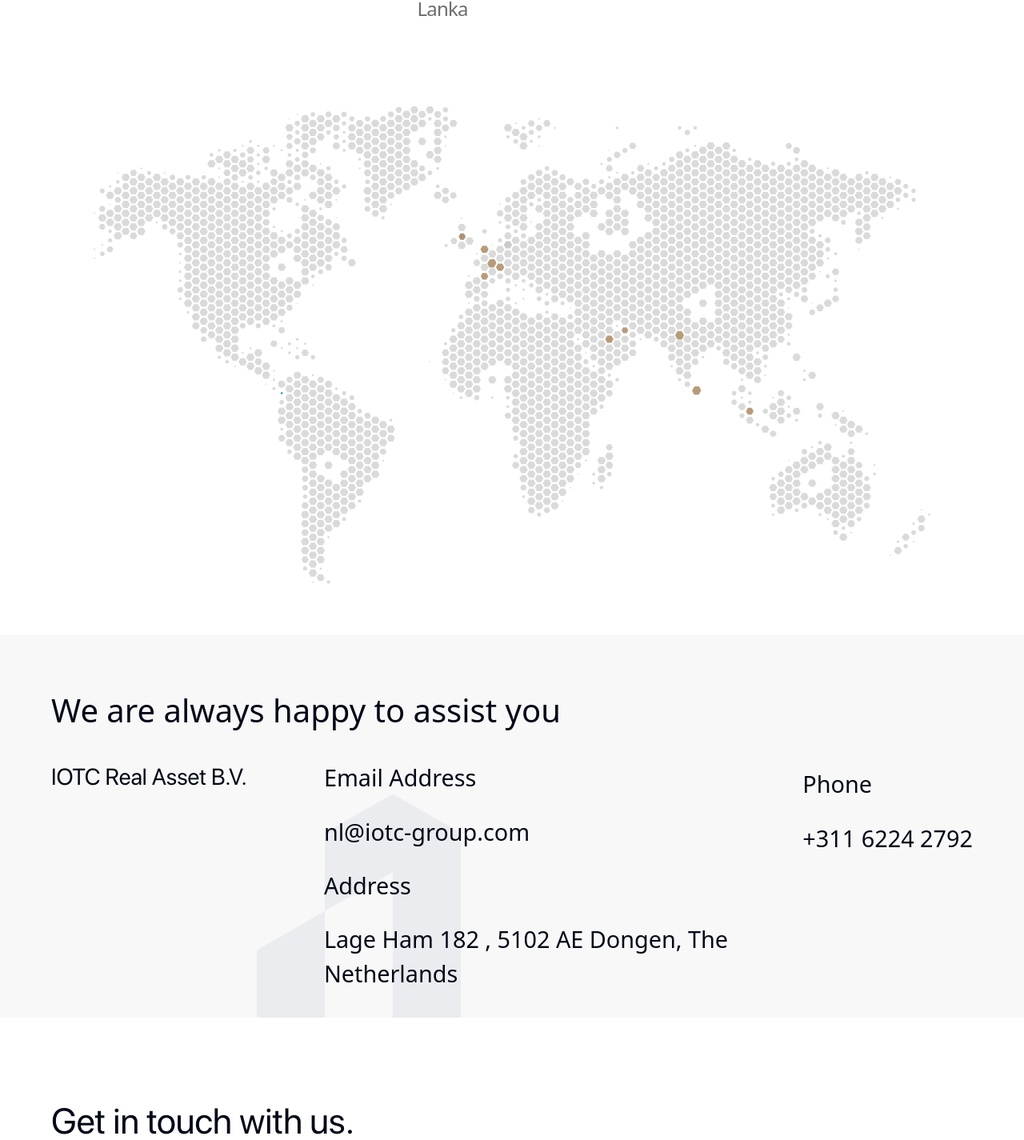
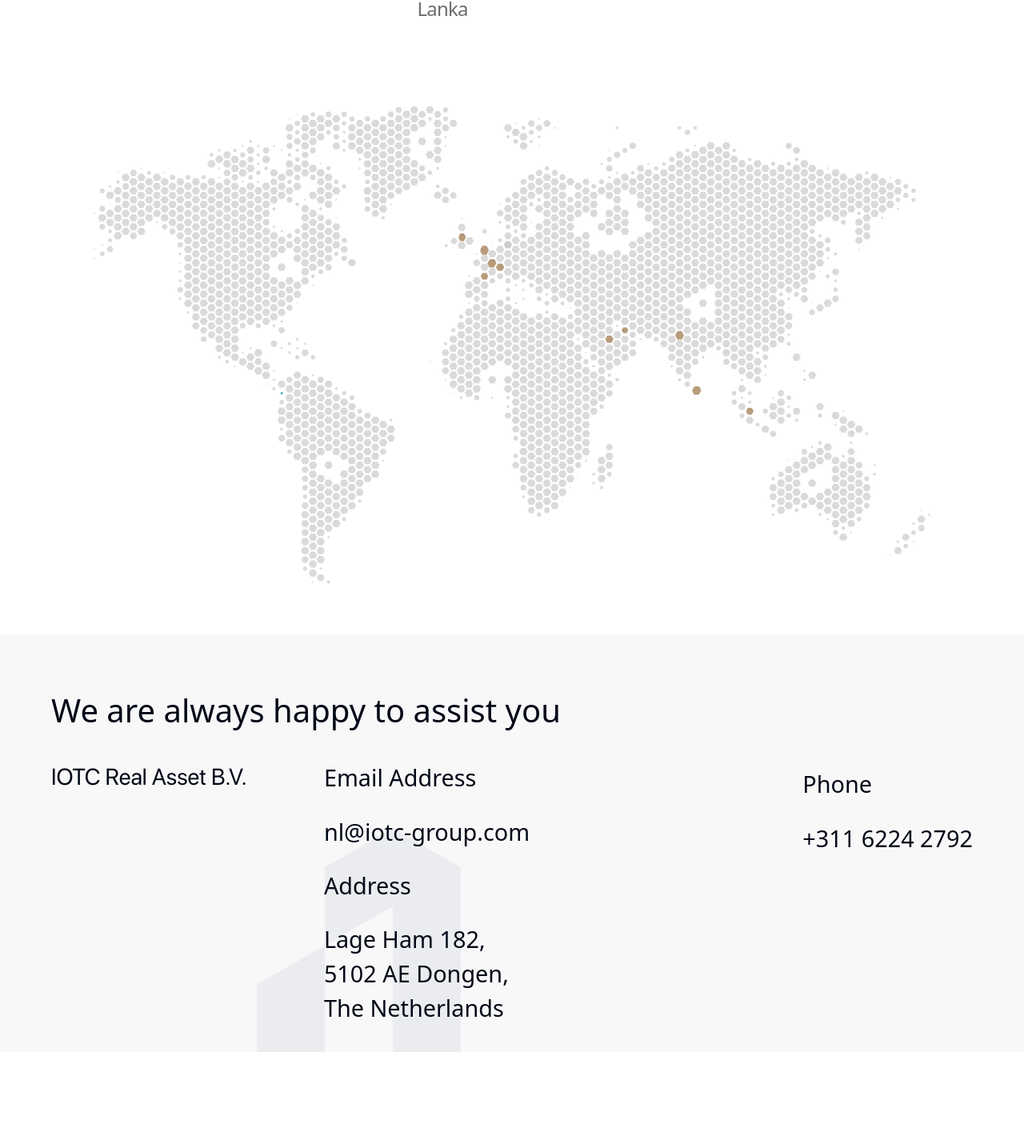
Before and after one commit to hari-vk18/pixel-world, a React (Vite) app: page /pixel-world/contact-us in a window 1280 px wide. Shown: the part 239-1664 px from the top of the page at 80% size. Built offline with nearby package versions, Linux system fonts and the light colour scheme.

Commit message:
home pages

```diff
--- a/client/components/AnimatedSections.jsx
+++ b/client/components/AnimatedSections.jsx
@@ -130,17 +130,17 @@ export default function AnimatedSections() {
         >
           <div className="relative w-full h-full">
             <motion.div
-              className="absolute inset-0 bg-gradient-to-r from-[#0B2442] via-[#021123] to-[#0B2442]"
+              className="absolute inset-0 bg-[#0B2442]"
               style={{ opacity: 1 - Math.max(progress - 0.8, 0) * 5 }}
               transition={{ duration: 0.6 }}
             />
 
             <svg
-              className="absolute inset-0 w-full h-full"
+              className="absolute inset-0 w-full h-full 3xs:h-auto 3xs:mt-[50%] sm:mt-0"
               viewBox="0 0 1280 839"
               fill="none"
               preserveAspectRatio="none"
-              style={{ width: "100%", height: "100%", objectFit: "contain" }}
+              style={{ width: "100%", objectFit: "contain" }}
             >
               <rect width="1280" height="839" fill="url(#paint0_linear)" />
 
--- a/client/components/DesigningToday.jsx
+++ b/client/components/DesigningToday.jsx
@@ -64,7 +64,7 @@ export default function DesigningToday() {
         >
           <p
             className="text-white font-sf-pro text-xl md:text-2xl 2xl:text-5xl
-            font-normal italic leading-9 tracking-[-0.5px] w-[80%]"
+            font-normal italic leading-9 tracking-[-0.5px] md:w-[80%] 3x2l:w-[100%]"
           >
             Discover what we do, why it matters, and how we're creating value through
             sustainable, smart investments.
--- a/client/pages/ContactUs.jsx
+++ b/client/pages/ContactUs.jsx
@@ -16,22 +16,50 @@ export default function ContactUs() {
       title: "IOTC Real Asset B.V. ",
       tagline: "We are always happy to assist you",
       email: "nl@iotc-group.com",
-      address: "Lage Ham 182 , 5102 AE Dongen, The Netherlands",
+      // address split into lines for explicit <br/> rendering
+      address: [
+        "Lage Ham 182,",
+        "5102 AE Dongen,",
+        "The Netherlands",
+      ],
       number: "+311 6224 2792",
     },
     India: {
       title: "IOTC Real Asset India Private Limited",
       tagline: "We are always happy to assist you",
       email: "ind@iotc-group.com",
-      address: "No.4/22,23, Anugraha Apts, Ground floor, Sakthi Nagar 5th street, Gill Nagar, Choolaimedu, Chennai – 600094, India",
+      address: [
+        "No.4/22,23,",
+        "Anugraha Apts, Ground floor,",
+        " Sakthi Nagar 5th street, ",
+        "Gill Nagar, Choolaimedu,",
+        "Chennai – 600094,",
+        "India",
+      ],
       number: "+91 88075 16650",
     },
     SriLanka: {
       title: "IOTC Real Asset Private Limited",
       tagline: "We are always happy to assist you",
       email: "lk@iotc-group.com",
-      address: "No.28, Battaramulla Road, Kotte, Sri Lanka",
+      address: ["No.28, Battaramulla Road,", "Kotte,", "Sri Lanka"],
       number: "+94 77 1234567",
+    },
+    Luxembourg: {
+      title: "IOTC Real Asset",
+      tagline: "We are always happy to assist you",
+      email: "lu@iotc-ra.com",
+      address: ["Rue Schiller 9,",
+        "L-2519, Luxembourg,", " Grand-Duché de Luxembourg"],
+      number: "+352 2767 6012",
+    },
+    UK: {
+      title: "IOTC Real Asset",
+      tagline: "We are always happy to assist you",
+      email: "lu@iotc-ra.com",
+      address: ["Rue Schiller 9,",
+        "L-2519, Luxembourg,", " Grand-Duché de Luxembourg"],
+      number: "+352 2767 6012",
     },
   };
 
@@ -131,7 +159,7 @@ export default function ContactUs() {
           </div>
           <div
             className="absolute xl:hidden 3xs:hidden lg:block"
-            style={{ top: "29.5%", left: "47.7%" }}
+            style={{ top: "30.5%", left: "47.7%" }}
             onClick={() => handleCountrySelect("Netherlands")}
           >
             <HexagonWithPopup
@@ -150,6 +178,104 @@ export default function ContactUs() {
               title="IOTC Real Asset B.V."
               content={<span>Netherlands</span>}
               size={size}
+              cardPosition="top"
+            />
+          </div>
+
+          <div
+            className="absolute 3xs:hidden xl:block 2xl:hidden"
+            style={{ top: "28.1%", left: "46.9%" }}
+            onClick={() => handleCountrySelect("Luxembourg")}
+          >
+            <HexagonWithPopup
+              title="IOTC Real Asset B.V."
+              content={<span>Luxembourg</span>}
+              size={size}
+              cardPosition="top"
+            />
+          </div>
+          <div
+            className="absolute md:hidden 3xs:block"
+            style={{ top: "21.6%", left: "46.9%" }}
+            onClick={() => handleCountrySelect("Luxembourg")}
+          >
+            <HexagonWithPopup
+              title="IOTC Real Asset B.V."
+              content={<span>Luxembourg</span>}
+              size={size}
+              cardPosition="top"
+            />
+          </div>
+          <div
+            className="absolute xl:hidden 3xs:hidden lg:block"
+            style={{ top: "27.7%", left: "46.9%" }}
+            onClick={() => handleCountrySelect("Luxembourg")}
+          >
+            <HexagonWithPopup
+              title="IOTC Real Asset B.V."
+              content={<span>Luxembourg</span>}
+              size={size}
+              cardPosition="top"
+            />
+          </div>
+          <div
+            className="absolute 3xs:hidden  2xl:block"
+            style={{ top: "29%", left: "47%" }}
+            onClick={() => handleCountrySelect("Luxembourg")}
+          >
+            <HexagonWithPopup
+              title="IOTC Real Asset B.V."
+              content={<span>Luxembourg</span>}
+              size={size}
+              cardPosition="top"
+            />
+          </div>
+
+          <div
+            className="absolute 3xs:hidden xl:block 2xl:hidden"
+            style={{ top: "25.2%", left: "44.8%" }}
+            onClick={() => handleCountrySelect("UK")}
+          >
+            <HexagonWithPopup
+              title="IOTC Real Asset B.V."
+              content={<span>UK</span>}
+              size={size - 2}
+              cardPosition="top"
+            />
+          </div>
+          <div
+            className="absolute md:hidden 3xs:block"
+            style={{ top: "18.9%", left: "44.6%" }}
+            onClick={() => handleCountrySelect("UK")}
+          >
+            <HexagonWithPopup
+              title="IOTC Real Asset B.V."
+              content={<span>UK</span>}
+              size={size}
+              cardPosition="top"
+            />
+          </div>
+          <div
+            className="absolute xl:hidden 3xs:hidden lg:block"
+            style={{ top: "24.8%", left: "44.8%" }}
+            onClick={() => handleCountrySelect("UK")}
+          >
+            <HexagonWithPopup
+              title="IOTC Real Asset B.V."
+              content={<span>UK</span>}
+              size={size - 2}
+              cardPosition="top"
+            />
+          </div>
+          <div
+            className="absolute 3xs:hidden  2xl:block"
+            style={{ top: "26.4%", left: "44.8%" }}
+            onClick={() => handleCountrySelect("UK")}
+          >
+            <HexagonWithPopup
+              title="IOTC Real Asset B.V."
+              content={<span>UK</span>}
+              size={size - 2}
               cardPosition="top"
             />
           </div>
@@ -181,7 +307,7 @@ export default function ContactUs() {
           </div>
           <div
             className="absolute xl:hidden 3xs:hidden lg:block"
-            style={{ top: "44.5%", left: "66%" }}
+            style={{ top: "45.5%", left: "66%" }}
             onClick={() => handleCountrySelect("India")}
           >
             <HexagonWithPopup
@@ -231,7 +357,7 @@ export default function ContactUs() {
           </div>
           <div
             className="absolute xl:hidden 3xs:hidden lg:block"
-            style={{ top: "56.3%", left: "67.6%" }}
+            style={{ top: "57.3%", left: "67.6%" }}
             onClick={() => handleCountrySelect("SriLanka")}
           >
             <HexagonWithPopup
@@ -305,7 +431,12 @@ export default function ContactUs() {
                 </p>
                 <p className="2xl:text-[250%] lg:text-[180%] 3xs:text-[130%] font-medium mt-4 lg:mb-2">Address</p>
                 <p className="2xl:text-[250%] lg:text-[180%] 3xs:text-[130%] font-normal lg:mt-4 lg:mb-2">
-                  {countryData[selectedCountry].address}
+                  {countryData[selectedCountry].address.map((line, idx) => (
+                    <span key={idx}>
+                      {line}
+                      {idx < countryData[selectedCountry].address.length - 1 && <br />}
+                    </span>
+                  ))}
                 </p>
               </div>
               <div className="flex flex-col 2xl:w-[20%] lg:ml-0">
```
